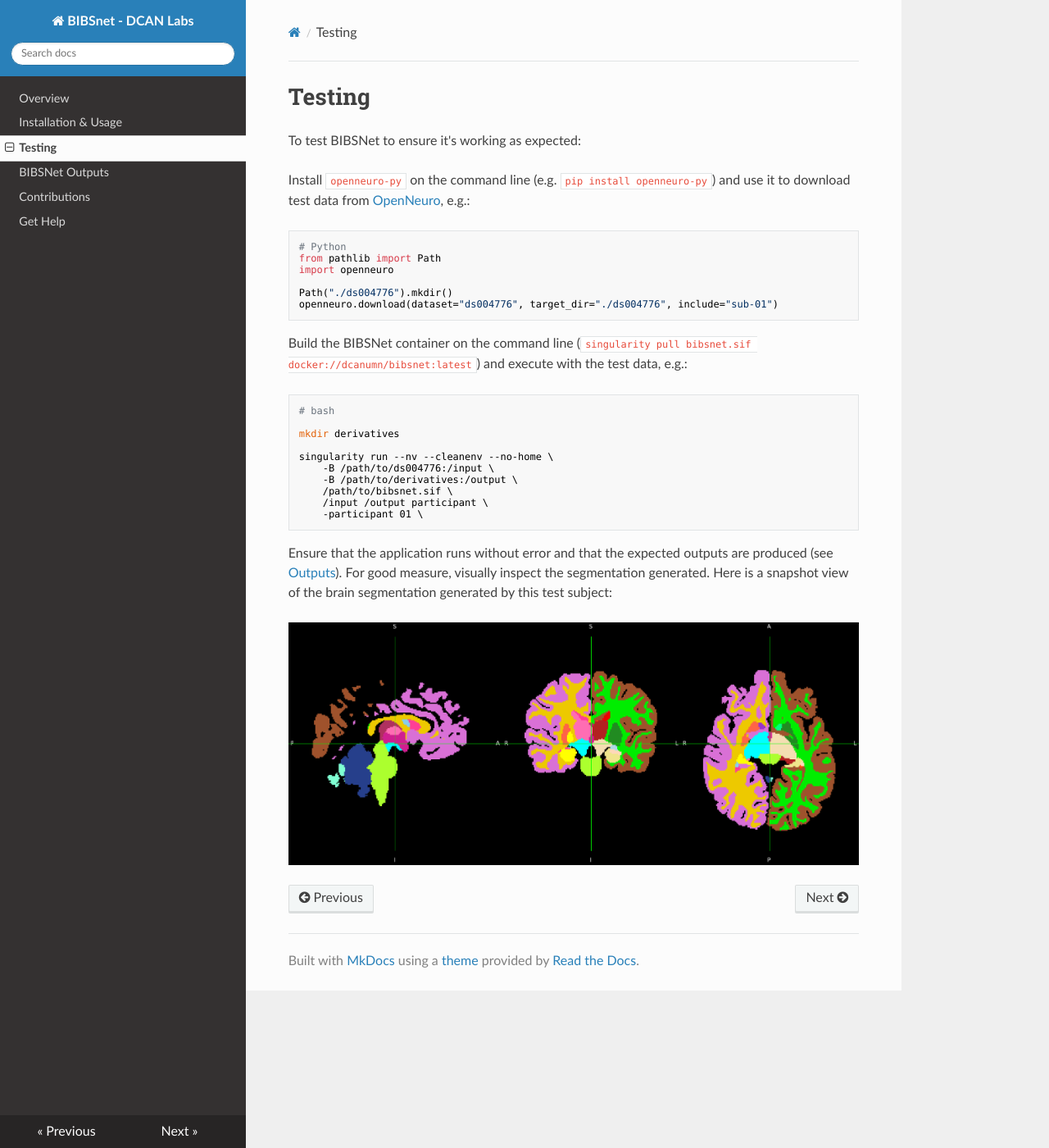
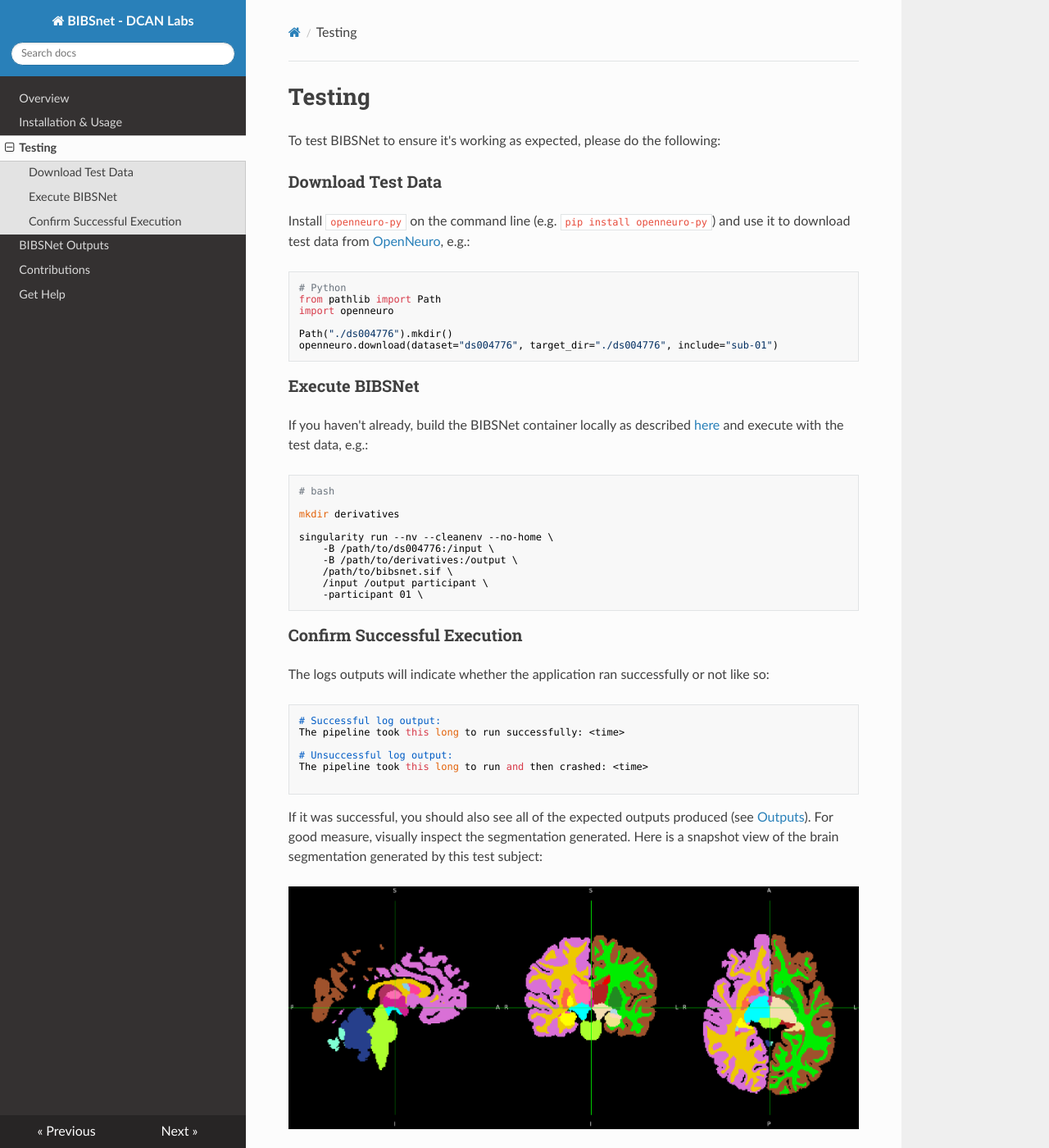
Before and after one commit to DCAN-Labs/BIBSnet, an MkDocs documentation site: the page built from docs/testing.md, in a window 1280 px wide and 1400 px high. Shown: the whole window at 82% size. Built offline with MkDocs 1.6.1, drawn with Linux system fonts in a browser that asks for light colours; nearby versions of some CDN libraries.

Commit message:
added log outputs to testing doc, but more info likely still needed

````diff
--- a/docs/testing.md
+++ b/docs/testing.md
@@ -1,5 +1,7 @@
 # Testing
-To test BIBSNet to ensure it's working as expected:
+To test BIBSNet to ensure it's working as expected, please do the following:
+
+### Download Test Data
 
 Install `openneuro-py` on the command line (e.g. `pip install openneuro-py`) and use it to download test data from [OpenNeuro](https://openneuro.org/), e.g.:
 ```
@@ -10,8 +12,9 @@ import openneuro
 Path("./ds004776").mkdir()
 openneuro.download(dataset="ds004776", target_dir="./ds004776", include="sub-01")
 ```
+### Execute BIBSNet
 
-Build the BIBSNet container on the command line (`singularity pull bibsnet.sif docker://dcanumn/bibsnet:latest`) and execute with the test data, e.g.:
+If you haven't already, build the BIBSNet container locally as described [here](usage.md#option-1-execute-as-container-recommended-for-general-user) and execute with the test data, e.g.:
 ```
 # bash
 
@@ -25,6 +28,18 @@ singularity run --nv --cleanenv --no-home \
 	-participant 01 \
 ```
 
-Ensure that the application runs without error and that the expected outputs are produced (see [Outputs](outputs.md)). For good measure, visually inspect the segmentation generated. Here is a snapshot view of the brain segmentation generated by this test subject:
+### Confirm Successful Execution
+
+The logs outputs will indicate whether the application ran successfully or not like so:
+```
+# Successful log output:
+The pipeline took this long to run successfully: <time>
+
+# Unsuccessful log output:
+The pipeline took this long to run and then crashed: <time>
+
+```
+
+If it was successful, you should also see all of the expected outputs produced (see [Outputs](outputs.md)). For good measure, visually inspect the segmentation generated. Here is a snapshot view of the brain segmentation generated by this test subject:
 
 ![](openneuro_testdata_aseg.png)
````
